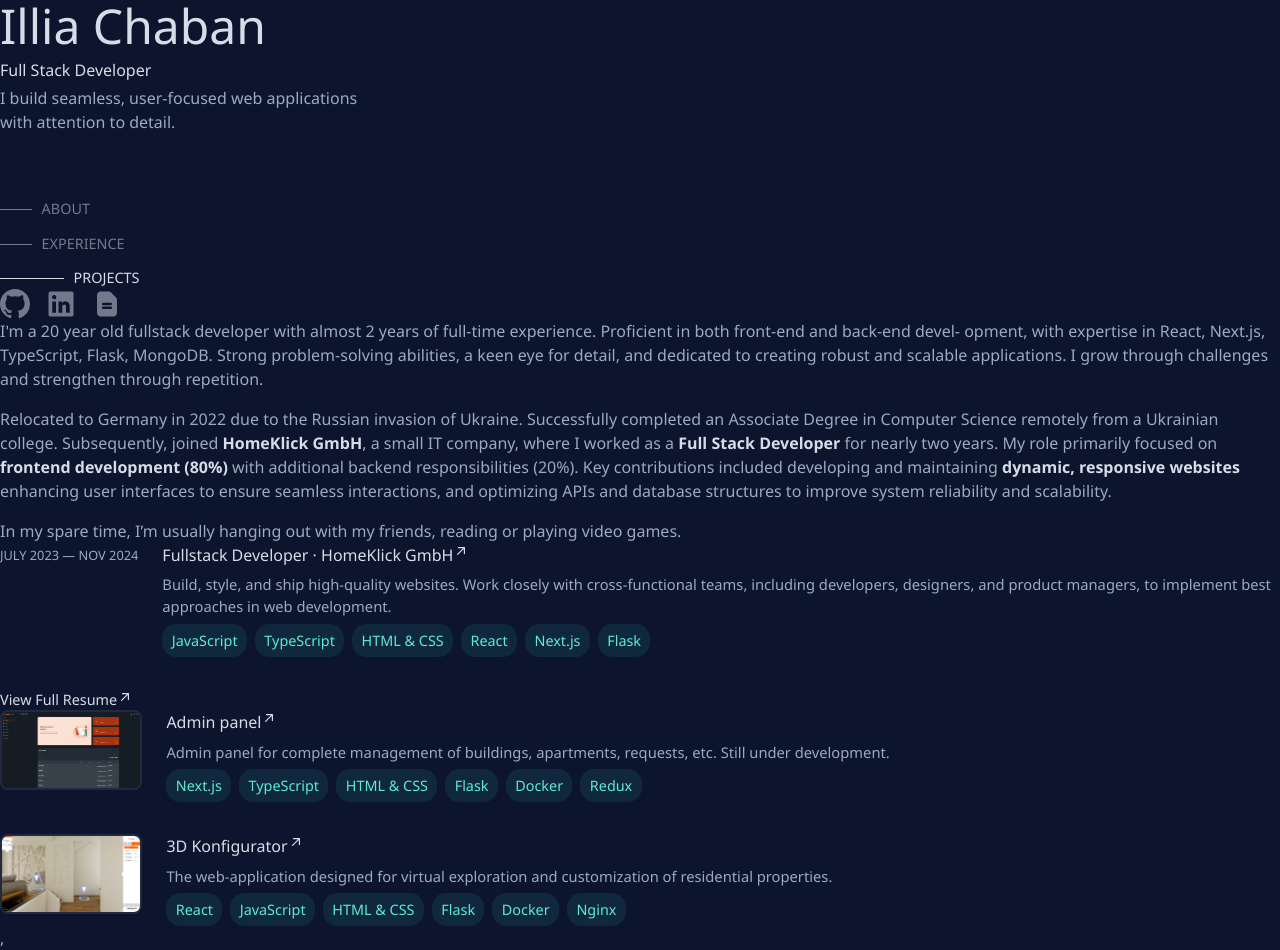
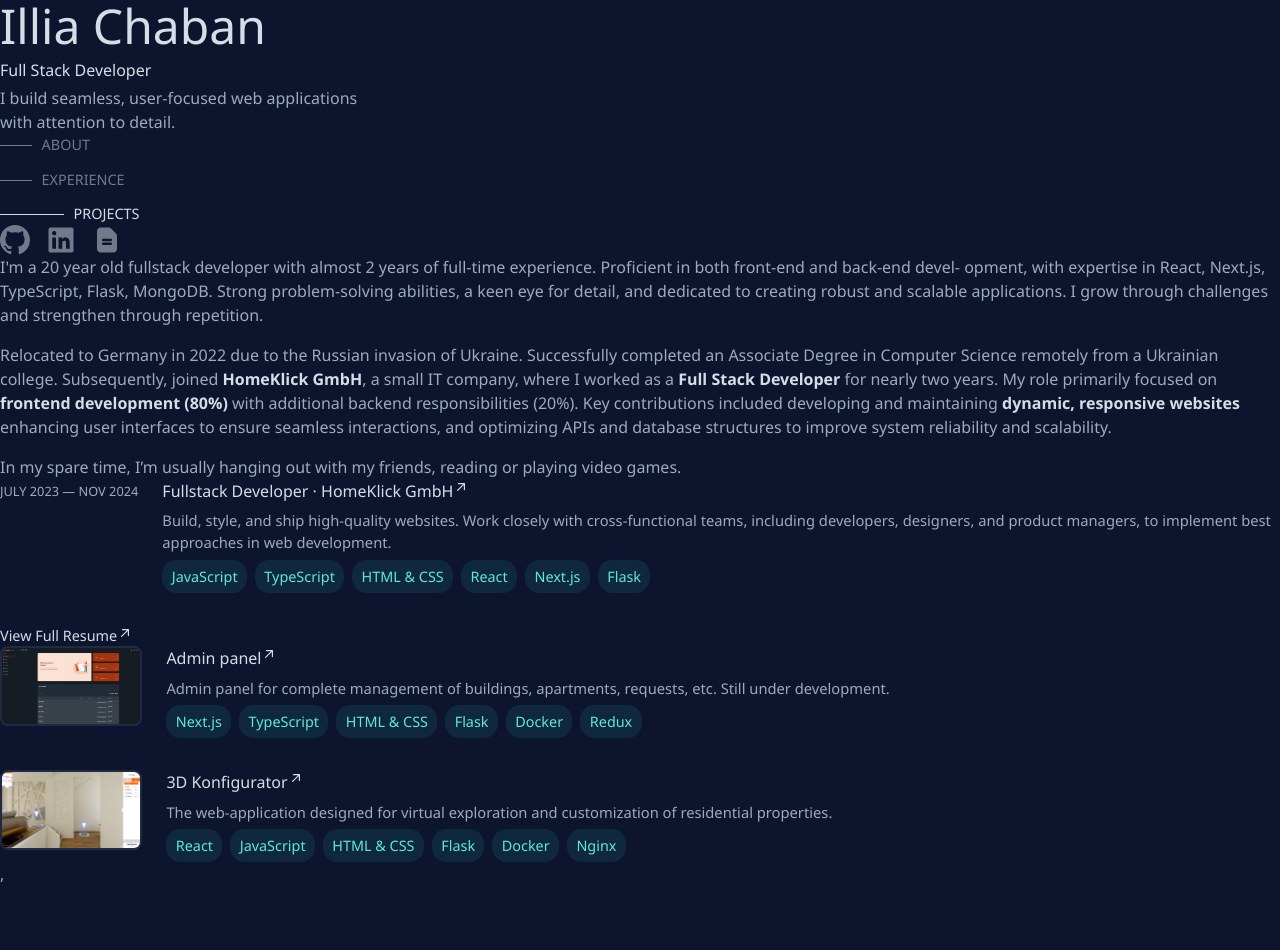
Before and after one commit to Illmix/illia-chaban, a React (Vite) app: page / in a window 1280 px wide. Shown: the top 950 px of the page. After the commit the page ends 886 px from the top, so only its background shows below. Built offline with nearby package versions, Linux system fonts and the light colour scheme.

Commit message:
change header-container css with tailwind

```diff
--- a/src/App.css
+++ b/src/App.css
@@ -1,9 +1,3 @@
-.header {
-    display: flex;
-    flex-direction: column;
-    gap: 4rem;
-}
-
 .header-info {
     display: flex;
     flex-direction: column;
--- a/src/sections/left-side/components/header/Header.tsx
+++ b/src/sections/left-side/components/header/Header.tsx
@@ -3,7 +3,7 @@ import NavMenu from "./components/nav-menu/NavMenu.tsx";
 
 const Header = () => {
     return (
-        <header className="header">
+        <header className="header flex flex-col gap-[4rem]">
             <HeaderInfo/>
             <NavMenu/>
         </header>
```
